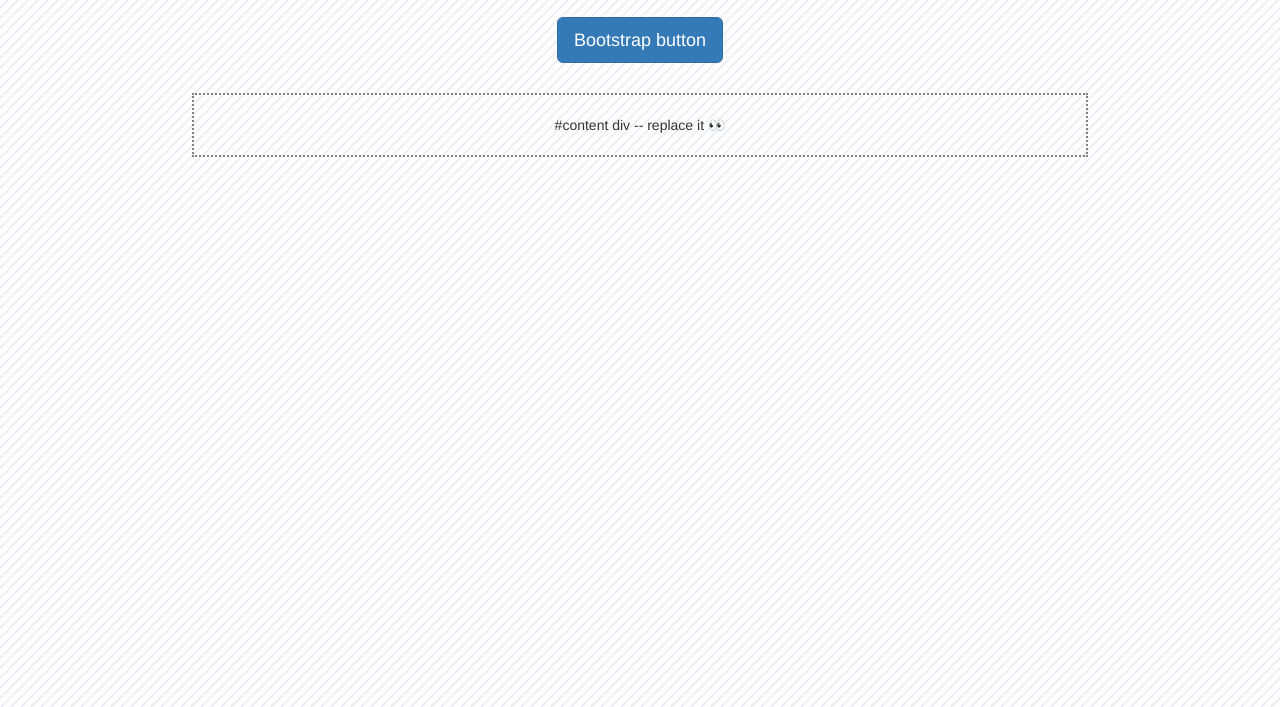
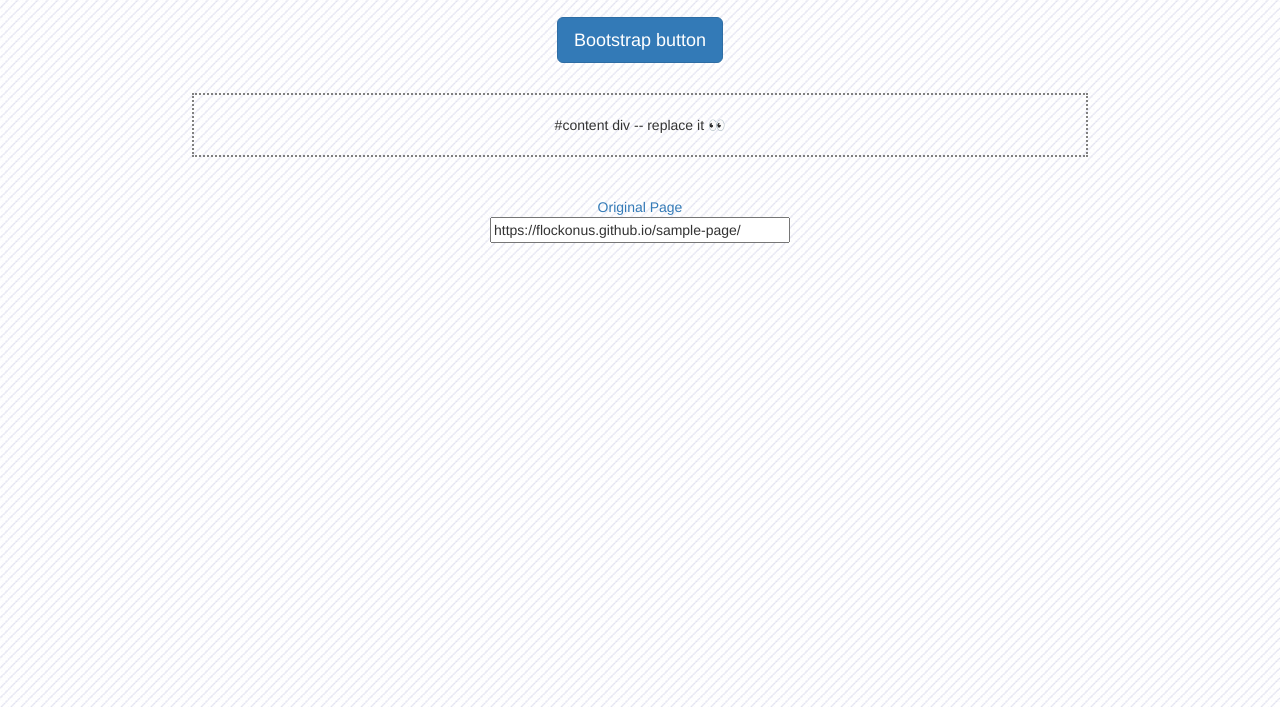
Before and after one commit to flockonus/sample-page, a plain HTML site: page index.html in a window 1280 px wide. Shown: the part 93-800 px from the top of the page. Drawn offline with nearby package versions, Linux system fonts and the light colour scheme.

Commit message:
add url reference

```diff
--- a/index.html
+++ b/index.html
@@ -46,6 +46,11 @@
     <div id="wrapper">
         <div id="content">#content div -- replace it 👀</div>
     </div>
+    <br><br>
+    <div>
+        <a href="https://flockonus.github.io/sample-page/">Original Page</a><br>
+        <input value="https://flockonus.github.io/sample-page/" style="width: 300px" readonly/>
+    </div>
 </center>
 <script src="js/relative2.js"></script>
 <script>
```
